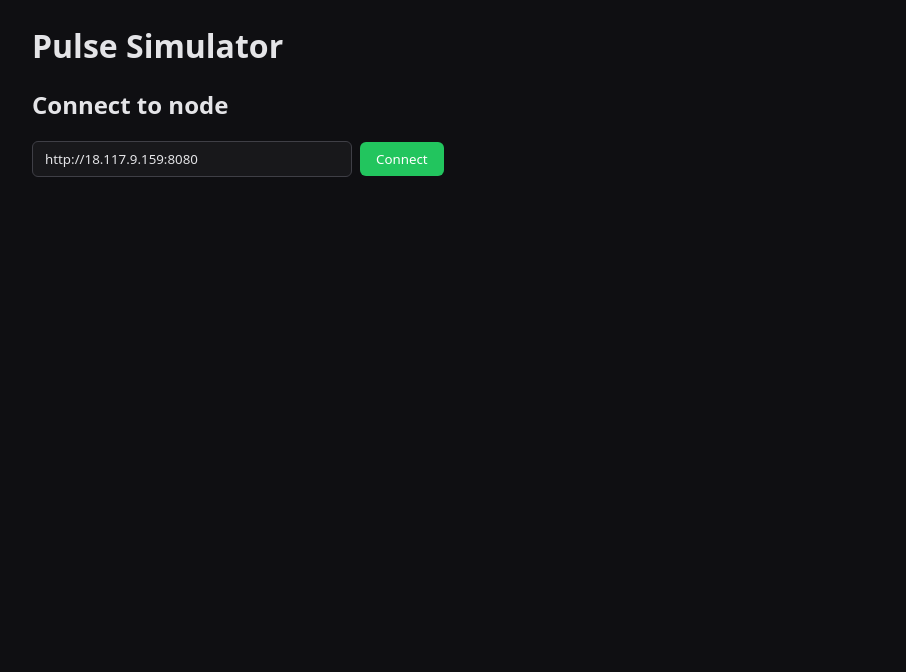
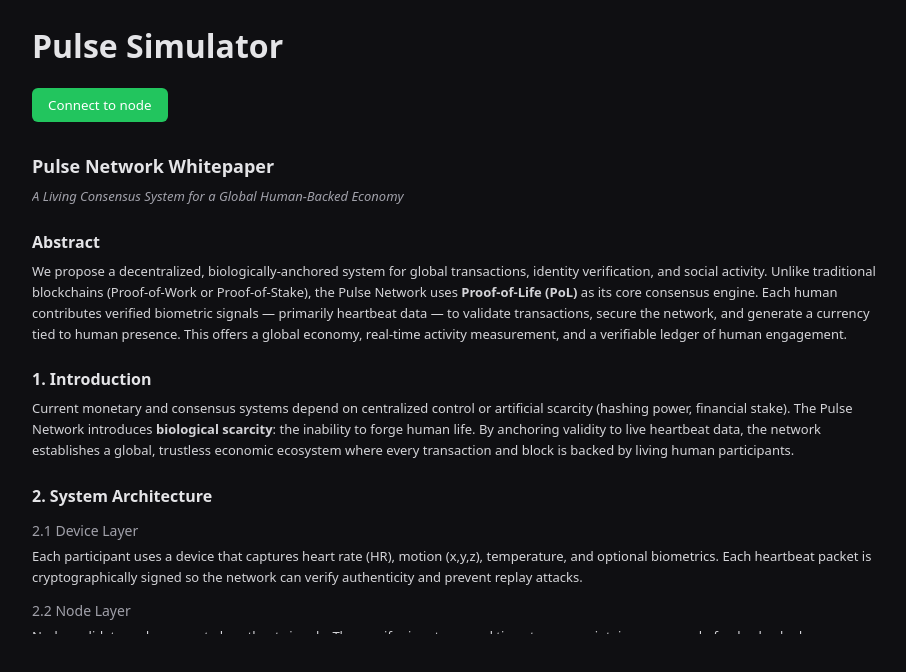
Before and after one commit to AMCarbonaro/PULSE, a React (Vite) app in the folder app/: page / in a window 1280 px wide. Shown: the top 672 px of the page, without its empty margins (182-1088 px from the left). Built offline with nearby package versions, Linux system fonts and the light colour scheme.

Commit message:
Unify connect/reconnect page, add whitepaper, fix JSX formula crash
Co-authored-by: Cursor <cursoragent@cursor.com>

```diff
--- a/app/src/App.tsx
+++ b/app/src/App.tsx
@@ -46,52 +46,33 @@ export default function App() {
     }
   };
 
+  const connectSection = (
+    <section>
+      <button
+        onClick={handleConnect}
+        style={{ padding: '8px 16px', borderRadius: 6, border: 'none', background: '#22c55e', color: '#fff', fontWeight: 500 }}
+      >
+        {connected ? 'Reconnect to node' : 'Connect to node'}
+      </button>
+      {connectionError && (
+        <p style={{ color: '#f87171', marginTop: 8 }}>{connectionError}</p>
+      )}
+      <Whitepaper />
+    </section>
+  );
+
   return (
     <div style={{ padding: 24, maxWidth: 900, margin: '0 auto' }}>
       <h1 style={{ marginTop: 0, fontWeight: 600 }}>Pulse Simulator</h1>
 
       {!connected ? (
-        <section>
-          <h2>Connect to node</h2>
-          <div style={{ display: 'flex', gap: 8, alignItems: 'center', flexWrap: 'wrap' }}>
-            <input
-              type="url"
-              value={nodeUrl}
-              onChange={(e) => setNodeUrl(e.target.value)}
-              placeholder="http://localhost:8080"
-              style={{
-                padding: '8px 12px',
-                width: 320,
-                borderRadius: 6,
-                border: '1px solid #3f3f46',
-                background: '#18181b',
-                color: '#e4e4e7',
-              }}
-            />
-            <button
-              onClick={handleConnect}
-              style={{
-                padding: '8px 16px',
-                borderRadius: 6,
-                border: 'none',
-                background: '#22c55e',
-                color: '#fff',
-                fontWeight: 500,
-              }}
-            >
-              Connect
-            </button>
-          </div>
-          {connectionError && (
-            <p style={{ color: '#f87171', marginTop: 8 }}>{connectionError}</p>
-          )}
-        </section>
+        connectSection
       ) : (
         <>
           <nav style={{ display: 'flex', gap: 16, marginBottom: 24, flexWrap: 'wrap' }}>
             <button
               onClick={() => setPage('connect')}
-              style={{ padding: '6px 12px', borderRadius: 6, border: '1px solid #3f3f46', background: '#18181b', color: '#e4e4e7' }}
+              style={{ padding: '6px 12px', borderRadius: 6, border: '1px solid #3f3f46', background: page === 'connect' ? '#3f3f46' : '#18181b', color: '#e4e4e7' }}
             >
               Reconnect to node
             </button>
@@ -115,19 +96,104 @@ export default function App() {
             </button>
           </nav>
 
-          {page === 'connect' && (
-            <section>
-              <button onClick={handleConnect} style={{ padding: '8px 16px', borderRadius: 6, border: 'none', background: '#22c55e', color: '#fff', fontWeight: 500 }}>
-                Reconnect to node
-              </button>
-            </section>
-          )}
-
+          {page === 'connect' && connectSection}
           {page === 'dashboard' && <Dashboard nodeUrl={nodeUrl} />}
           {page === 'chain' && <ChainView nodeUrl={nodeUrl} />}
           {page === 'accounts' && <Accounts nodeUrl={nodeUrl} />}
         </>
       )}
+    </div>
+  );
+}
+
+function Whitepaper() {
+  const sectionStyle = { marginTop: 24, marginBottom: 16 };
+  const headingStyle = { fontSize: 16, color: '#e4e4e7', marginBottom: 8 };
+  const subStyle = { fontSize: 14, color: '#a1a1aa', marginBottom: 6 };
+  const pStyle = { margin: '0 0 12px 0', fontSize: 13, lineHeight: 1.6, color: '#d4d4d8' };
+  const codeStyle = { fontFamily: 'monospace', fontSize: 12, background: '#27272a', padding: '2px 6px', borderRadius: 4, color: '#a1a1aa' };
+  const ulStyle = { margin: '0 0 12px 0', paddingLeft: 20, fontSize: 13, lineHeight: 1.6, color: '#d4d4d8' };
+  return (
+    <div style={{ marginTop: 32, maxHeight: '60vh', overflowY: 'auto', paddingRight: 8 }}>
+      <h3 style={{ margin: '0 0 8px 0', fontSize: 18, color: '#e4e4e7' }}>Pulse Network Whitepaper</h3>
+      <p style={{ ...pStyle, color: '#a1a1aa', fontStyle: 'italic' }}>
+        A Living Consensus System for a Global Human-Backed Economy
+      </p>
+
+      <div style={sectionStyle}>
+        <h4 style={headingStyle}>Abstract</h4>
+        <p style={pStyle}>
+          We propose a decentralized, biologically-anchored system for global transactions, identity verification, and social activity. Unlike traditional blockchains (Proof-of-Work or Proof-of-Stake), the Pulse Network uses <strong>Proof-of-Life (PoL)</strong> as its core consensus engine. Each human contributes verified biometric signals — primarily heartbeat data — to validate transactions, secure the network, and generate a currency tied to human presence. This offers a global economy, real-time activity measurement, and a verifiable ledger of human engagement.
+        </p>
+      </div>
+
+      <div style={sectionStyle}>
+        <h4 style={headingStyle}>1. Introduction</h4>
+        <p style={pStyle}>
+          Current monetary and consensus systems depend on centralized control or artificial scarcity (hashing power, financial stake). The Pulse Network introduces <strong>biological scarcity</strong>: the inability to forge human life. By anchoring validity to live heartbeat data, the network establishes a global, trustless economic ecosystem where every transaction and block is backed by living human participants.
+        </p>
+      </div>
+
+      <div style={sectionStyle}>
+        <h4 style={headingStyle}>2. System Architecture</h4>
+        <p style={subStyle}>2.1 Device Layer</p>
+        <p style={pStyle}>
+          Each participant uses a device that captures heart rate (HR), motion (x,y,z), temperature, and optional biometrics. Each heartbeat packet is cryptographically signed so the network can verify authenticity and prevent replay attacks.
+        </p>
+        <p style={subStyle}>2.2 Node Layer</p>
+        <p style={pStyle}>
+          Nodes validate and propagate heartbeat signals. They verify signatures and timestamps, maintain a mempool of pulse-backed transactions, and aggregate verified heartbeats and transactions into Pulse Blocks. Transactions without a valid, current heartbeat signature are invalid.
+        </p>
+        <p style={subStyle}>2.3 Pulse Block &amp; Consensus</p>
+        <p style={pStyle}>
+          A Pulse Block contains verified heartbeats, transactions, previous block hash, and timestamp. Consensus is achieved when a minimum number of verified human participants contribute heartbeats in a block interval. Block accepted if <span style={codeStyle}>N_live ≥ N_threshold</span>. Optional weighting: contribution W_i = α·HR_i + β·‖M_i‖ + γ·Δt_i so that activity and continuity increase influence.
+        </p>
+      </div>
+
+      <div style={sectionStyle}>
+        <h4 style={headingStyle}>3. Reward Distribution &amp; Token Economics</h4>
+        <p style={pStyle}>
+          Each verified heartbeat earns Pulse tokens. Reward for participant i is proportional to weighted contribution: <span style={codeStyle}>R_i = (W_i / Σ W_j) · R_total</span>. Supply grows with human participation but is biologically constrained — no synthetic or bot-driven inflation. Inflation π(t) is naturally bounded by block interval and total supply; velocity of money V = Σ TX / T_supply reflects human-backed liquidity.
+        </p>
+      </div>
+
+      <div style={sectionStyle}>
+        <h4 style={headingStyle}>4. Security</h4>
+        <ul style={ulStyle}>
+          <li><strong>Sybil resistance:</strong> Life cannot be forged; synthetic nodes cannot produce valid heartbeats.</li>
+          <li><strong>Replay prevention:</strong> Timestamp and continuity validation reject old or replayed data.</li>
+          <li><strong>Fork resolution:</strong> Competing blocks are resolved by cumulative verified life (heaviest chain wins).</li>
+          <li><strong>Fork probability:</strong> P_fork = e^(-k·S) — security S is sum of weighted lives; more participants → negligible fork risk.</li>
+        </ul>
+      </div>
+
+      <div style={sectionStyle}>
+        <h4 style={headingStyle}>5. Data Flow (End-to-End)</h4>
+        <p style={pStyle}>
+          (1) Device captures and signs heartbeat → (2) Broadcast to nodes; nodes verify signature and freshness → (3) Transactions collected with pulse signatures → (4) Node assembles Pulse Block (heartbeats + transactions) → (5) Proof-of-Life check: minimum live threshold met → (6) Block committed to chain, state updated → (7) Block broadcast to peers → (8) Rewards distributed to live participants → (9) Persistent, immutable ledger of verified human presence and activity.
+        </p>
+      </div>
+
+      <div style={sectionStyle}>
+        <h4 style={headingStyle}>6. Applications</h4>
+        <p style={pStyle}>
+          Global economic layer (life-backed currency, micro-payments); identity and reputation verification; gaming and social (activity points, anti-bot); aggregated anonymized health metrics. The ledger is a foundation for Web4 applications where living humans are the source of truth.
+        </p>
+      </div>
+
+      <div style={sectionStyle}>
+        <h4 style={headingStyle}>7. Quantitative Properties (Summary)</h4>
+        <p style={pStyle}>
+          Reward per human scales with activity; block security S = Σ W_i; TPS scales with population (λ · N_live); inflation is human-constrained; biometric variability provides entropy for randomness. At scale, the network achieves high throughput and sub-minute finality with negligible fork probability.
+        </p>
+      </div>
+
+      <div style={sectionStyle}>
+        <h4 style={headingStyle}>Conclusion</h4>
+        <p style={pStyle}>
+          The Pulse Network replaces energy-intensive or stake-based consensus with a biologically anchored, human-verified ledger. By tying currency and security to actual human life, it establishes a globally resilient economic layer, a new method for identity verification, and a foundation for the next generation of human-centric applications.
+        </p>
+      </div>
     </div>
   );
 }
```
